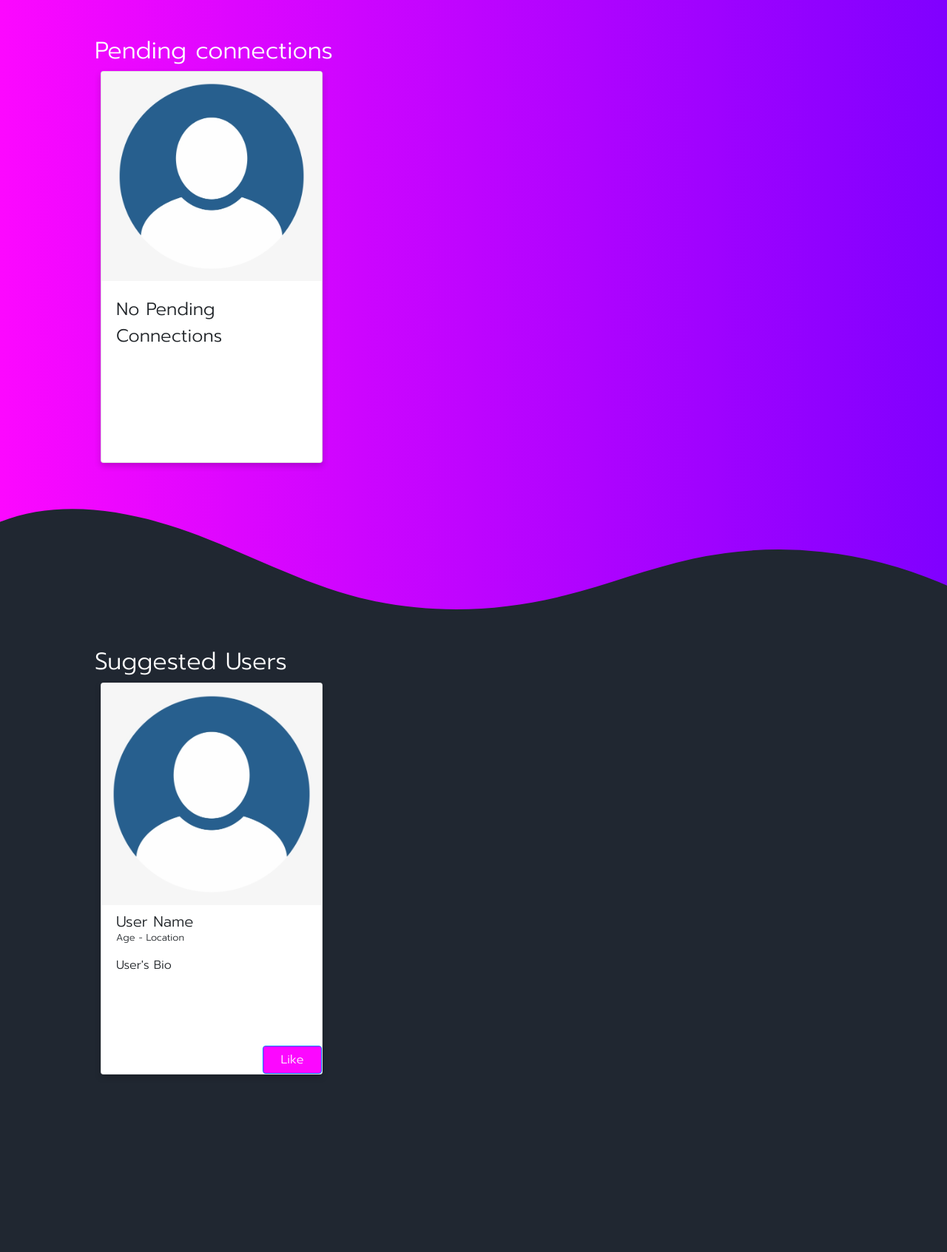
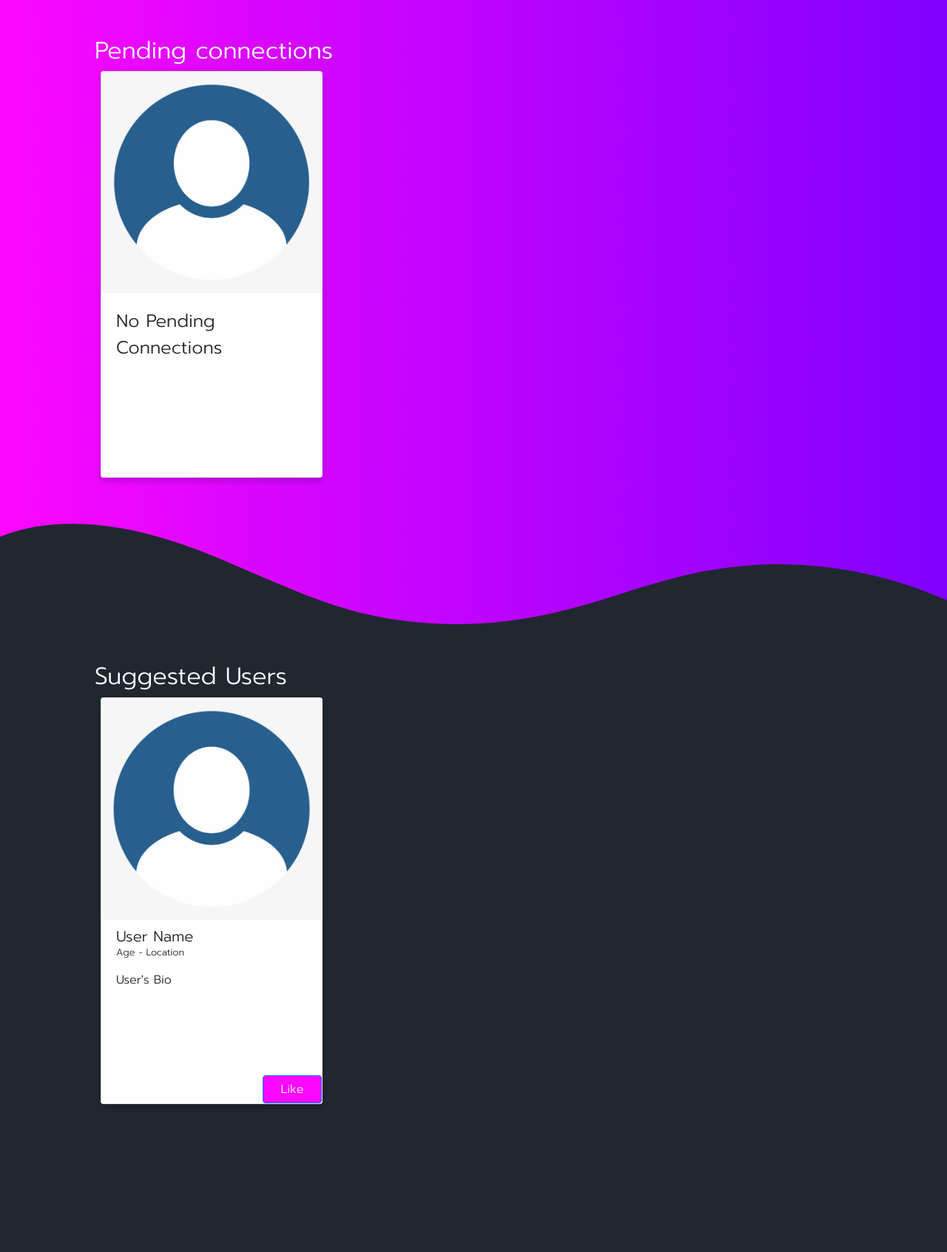
Before and after one commit to deberain/cs4116-dating-website, a PHP site: page /home.php in a window 1280 px wide. Shown: the part 58-1751 px from the top of the page at 74% size. Before the commit the page ends 1511 px from the top, so only its background shows below. Run offline with PHP 8.4, Linux system fonts and the light colour scheme; the visitor is signed in with stand-in values (Sample User, id 1); data that the repository does not hold is empty.

Commit message:
Slightly increased size of profile cards to better accomodate max length bios

```diff
--- a/css/styles.css
+++ b/css/styles.css
@@ -55,7 +55,7 @@
   .profile-card {
     box-shadow: 0 4px 8px 0 rgba(0,0,0,0.2);
     transition: 0.3s;
-    width: 300px; height: 530px;
+    width: 300px; height: 550px;
   }
 
   .profile-card img {
```
